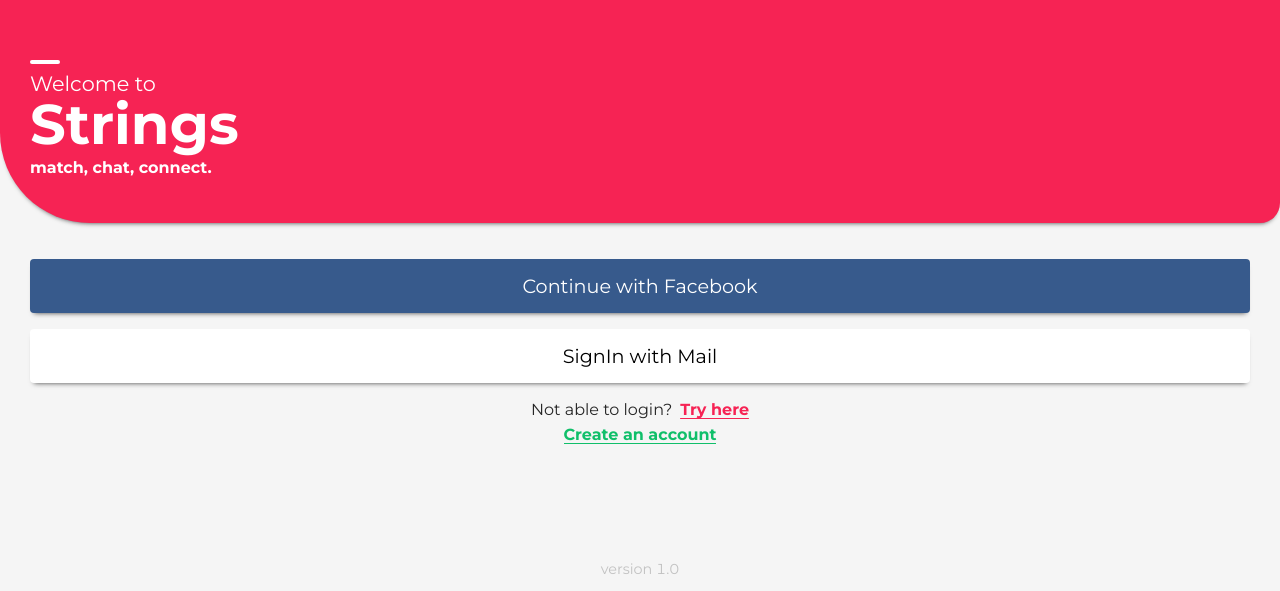
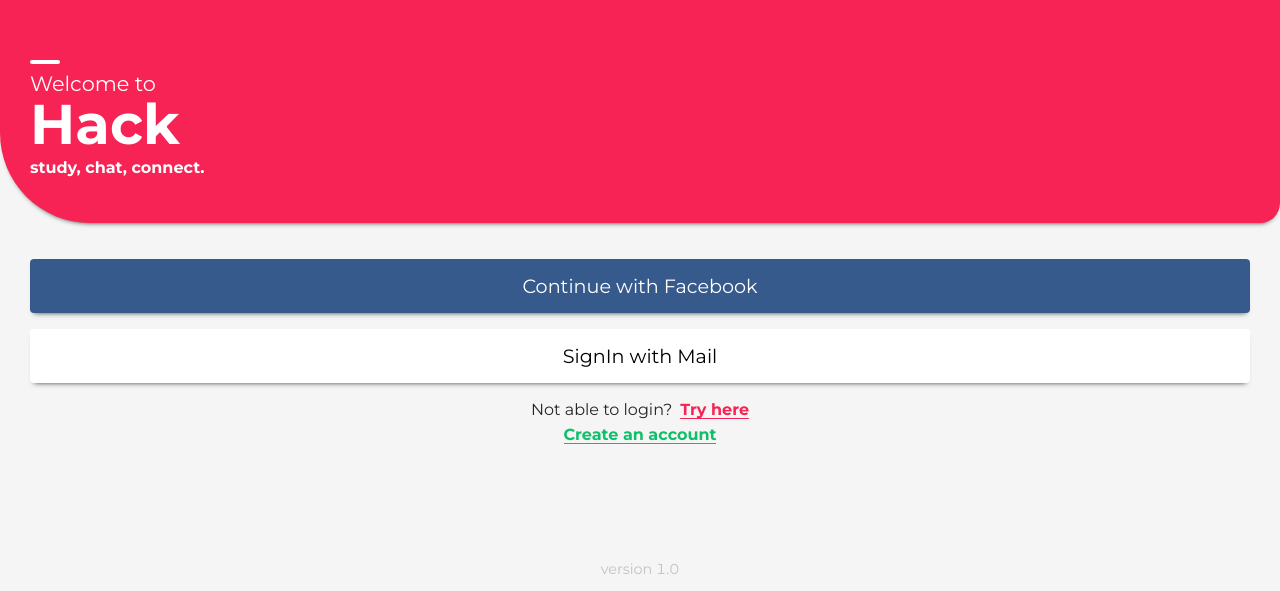
Before and after one commit to katzhar/Junction2020, a React (Create React App) app: page / in a window 1280 px wide. Shown: the part 209-800 px from the top of the page. Built offline with nearby package versions, Linux system fonts and the light colour scheme.

Commit message:
add fonts

```diff
--- a/src/components/Header/index.jsx
+++ b/src/components/Header/index.jsx
@@ -20,7 +20,7 @@
     <div className="header">
       <div className="header__container">
         <div className="header__logo">
-          <Link to="/">Strings</Link>
+          <Link to="/">Hack</Link>
         </div>
         <div className="header__right-block">
           <div className="header__actions">
--- a/src/components/Login/index.jsx
+++ b/src/components/Login/index.jsx
@@ -10,8 +10,8 @@
             <div className="login__header">
                 <h1>
                     Welcome to
-                    <span className="login__header_high bold">Strings</span>
-                    <span className="login__header_small bold">match, chat, connect.</span>
+                    <span className="login__header_high bold">Hack</span>
+                    <span className="login__header_small bold">study, chat, connect.</span>
                 </h1>
             </div>
             <div className="login__main">
```
